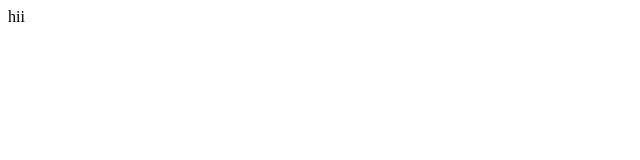
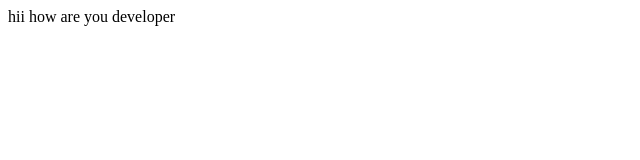
Before and after one commit to saivivekravi1234/practicefrontend, a plain HTML site: page index.html in a window 1280 px wide. Shown: the whole page, without its empty margins (0-640 px from the left). Drawn offline with Linux system fonts and the light colour scheme.

Commit message:
committed

```diff
--- a/index.html
+++ b/index.html
@@ -4,6 +4,6 @@
 	<title>hii</title>
 </head>
 <body>
-hii
+hii how are you developer
 </body>
 </html>
```
